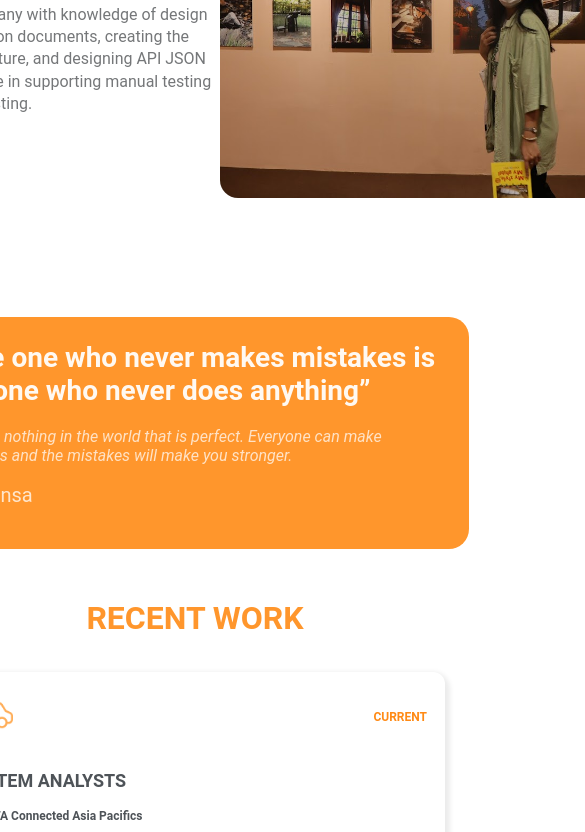
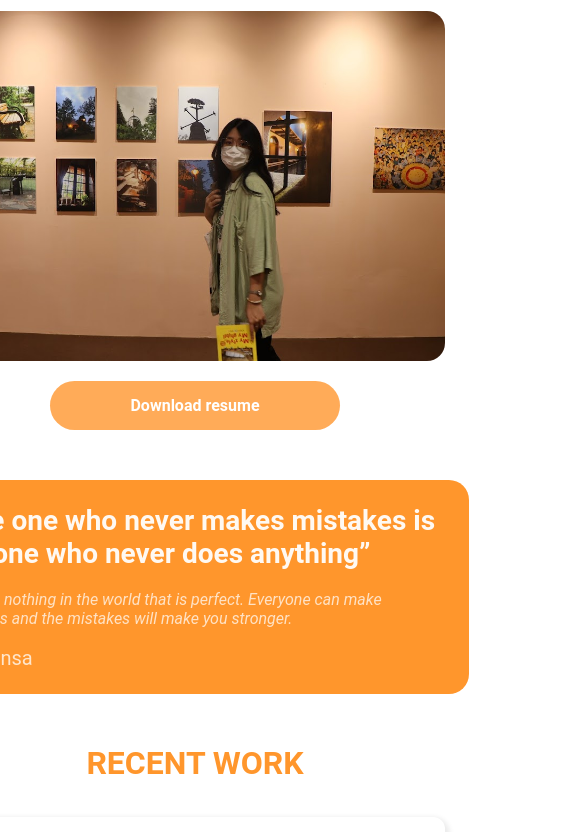
Before and after one commit to atmaerox/my-profile, a website: page public/index.html in a window 390 px wide. Shown: the part 281-1113 px from the top of the page, 585 px wide, since content can reach past the window. Drawn offline with Linux system fonts and the light colour scheme.

Commit message:
Update responsive

```diff
--- a/public/index.html
+++ b/public/index.html
@@ -3,8 +3,8 @@
   <head>
     <meta charset="UTF-8" />
     <meta name="viewport" content="width=device-width,initial-scale=1.0" />
-    <link href="style.css" rel="stylesheet" />
-    <link rel="stylesheet" media='screen and (max-width: 500px)' href="tabletScreen.css" />
+    <link href="style.css" media='only screen and (min-width: 800px)' rel="stylesheet" />
+    <link rel="stylesheet" media='only screen and (max-width: 800px)' href="tabletScreen.css" />
     <!-- <link rel='stylesheet' media='screen and (min-width: 100px) and (max-width: 799px)' href='mobile-style.css' /> -->
     <title>My Profile</title>
     <script type="module">
```
